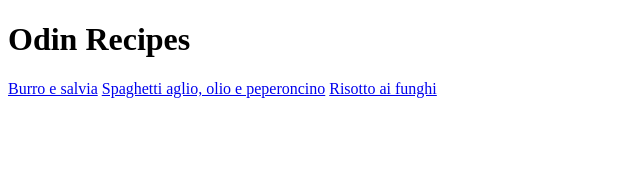
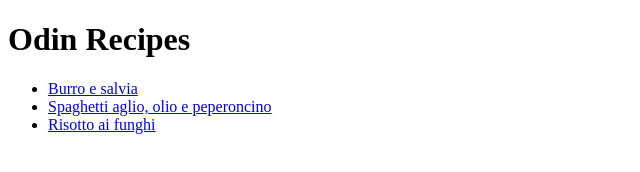
Before and after one commit to nd-sg/odin-recipes, a plain HTML site: page index.html in a window 1280 px wide. Shown: the whole page, without its empty margins (0-640 px from the left). Drawn offline with Linux system fonts and the light colour scheme.

Commit message:
feat: Organize recipe links in a list
Add unordered list to the homepage for the links to the recipe pages

```diff
--- a/index.html
+++ b/index.html
@@ -7,8 +7,10 @@
     </head>
     <body>
         <h1>Odin Recipes</h1>
-        <a href="./recipes/burro-e-salvia.html">Burro e salvia</a>
-        <a href="./recipes/spaghetti-aglio-olio.html">Spaghetti aglio, olio e peperoncino</a>
-        <a href="./recipes/risotto-funghi.html">Risotto ai funghi</a>
+        <ul>
+            <li><a href="./recipes/burro-e-salvia.html">Burro e salvia</a></li>
+            <li><a href="./recipes/spaghetti-aglio-olio.html">Spaghetti aglio, olio e peperoncino</a></li>
+            <li><a href="./recipes/risotto-funghi.html">Risotto ai funghi</a></li>
+        </ul>
     </body>
 </html>
```
